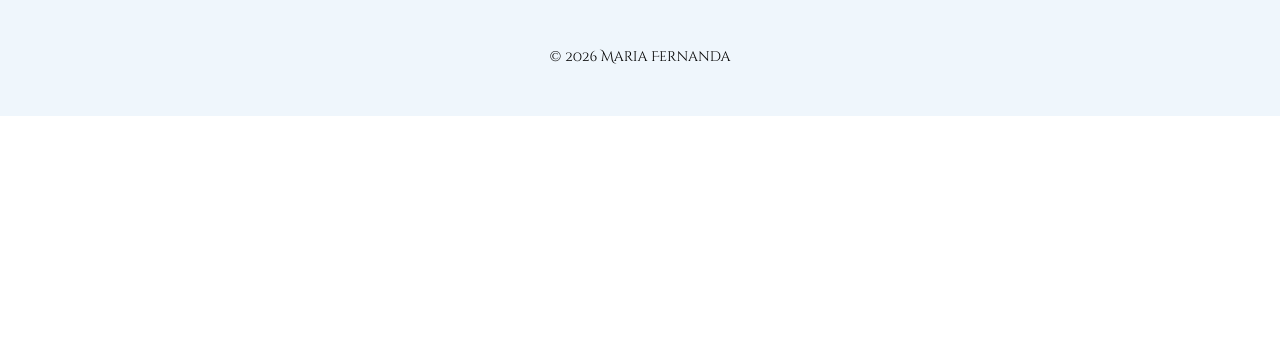
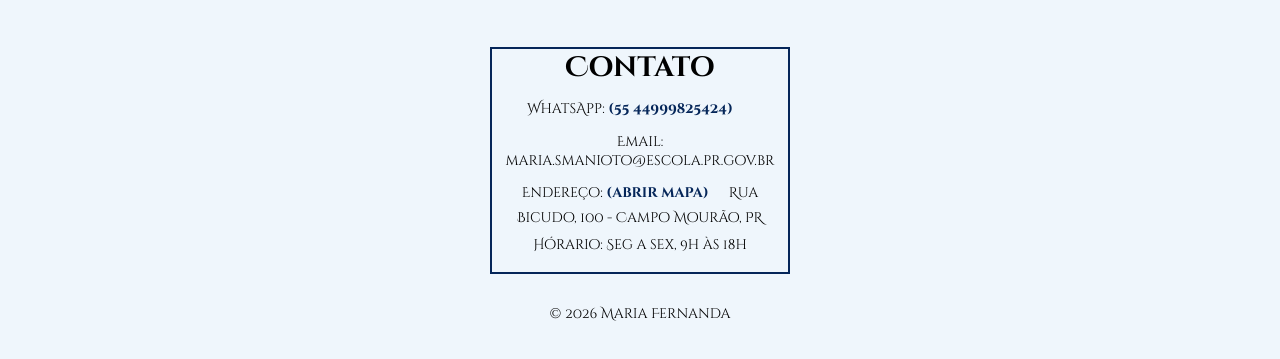
Before and after one commit to mariasmanioto-maker/PagPet, a plain HTML site: page PetMariaF/servicos.html in a window 1280 px wide. Shown: the part 1152-1511 px from the top of the page. Before the commit the page ends 1268 px from the top, so only its background shows below. Drawn offline with Linux system fonts and the light colour scheme; no server answers.

Commit message:
Parte 13!!!!!

```diff
--- a/PetMariaF/servicos.html
+++ b/PetMariaF/servicos.html
@@ -51,6 +51,14 @@
     </div>
 
     <footer>
+        <div id="contato" class="contato">
+            <h1>Contato</h1>
+            <p>WhatsApp: <a href="https://wa.me/5544999825424">(55 44999825424)</a></p>
+            <p>Email: maria.smanioto@escola.pr.gov.br</a></p>
+            <p>Endereço: <a href="https://maps.app.goo.gl/wpib6SgMBVtxichq8">(abrir mapa)</a>Rua Bicudo, 100 - Campo
+                Mourão, PR</p>
+            <p>Hórario: Seg a sex, 9h às 18h </p>
+        </div>
         <p>&copy; 2026 Maria Fernanda</p>
     </footer>
 
--- a/PetMariaF/style.css
+++ b/PetMariaF/style.css
@@ -23,16 +23,17 @@ header {
     align-items: center;
     justify-content: space-around;
 }
-.nome{
+
+.nome {
     font-size: 22px;
-font-weight: 600 ;
+    font-weight: 600;
 }
 
-.n1{
+.n1 {
     color: #072d5c;
 }
 
-.n2{
+.n2 {
     color: #88abd4;
     ;
 }
@@ -146,11 +147,12 @@ footer {
     border-radius: 15px;
 }
 
-.sobre{
-    padding: 50px 0 ;
+.sobre {
+    padding: 50px 0;
     background-color: #feffff;
 }
-.video{
+
+.video {
     display: block;
     margin: 0 auto 0 auto;
     width: 70%;
@@ -158,7 +160,8 @@ footer {
     height: 350px;
     border-radius: 15px;
 }
-.titulo-video{
+
+.titulo-video {
     text-align: center;
     margin-bottom: 20px;
     color: #052659;
@@ -168,6 +171,23 @@ footer {
     padding: 10px 0 100px 0;
 }
 
+.contato a{
+    color: #052659;
+    text-decoration: none;
+    font-size: 14px;
+}
+
+.contato{
+    border: #052659 2px solid;
+    width: 300px;
+    margin: 0 auto 30px auto ;
+    padding: 0 0 10px 0 ;
+}
+
+.contato p{
+    margin: 8px 0;
+    font-size: 14px;
+}
 .h2-servicos {
     font-weight: 400;
     font-size: 22px;
@@ -195,6 +215,7 @@ footer {
 .img-card {
     width: 80%;
 }
+
 .agenda {
     width: 150px;
     height: 40px;
@@ -220,7 +241,8 @@ footer {
         text-align: center;
         width: 100%;
     }
-    .nome{
+
+    .nome {
         display: none;
     }
 
@@ -258,7 +280,7 @@ footer {
         max-height: 250px;
     }
 
-    .video{
+    .video {
         display: block;
         margin: 0 auto 0 auto;
         width: 70%;
```
Also changed, not shown: PetMariaF/index.html (+12 -2 lines). Lines whose indentation alone changed are shown as unchanged.
